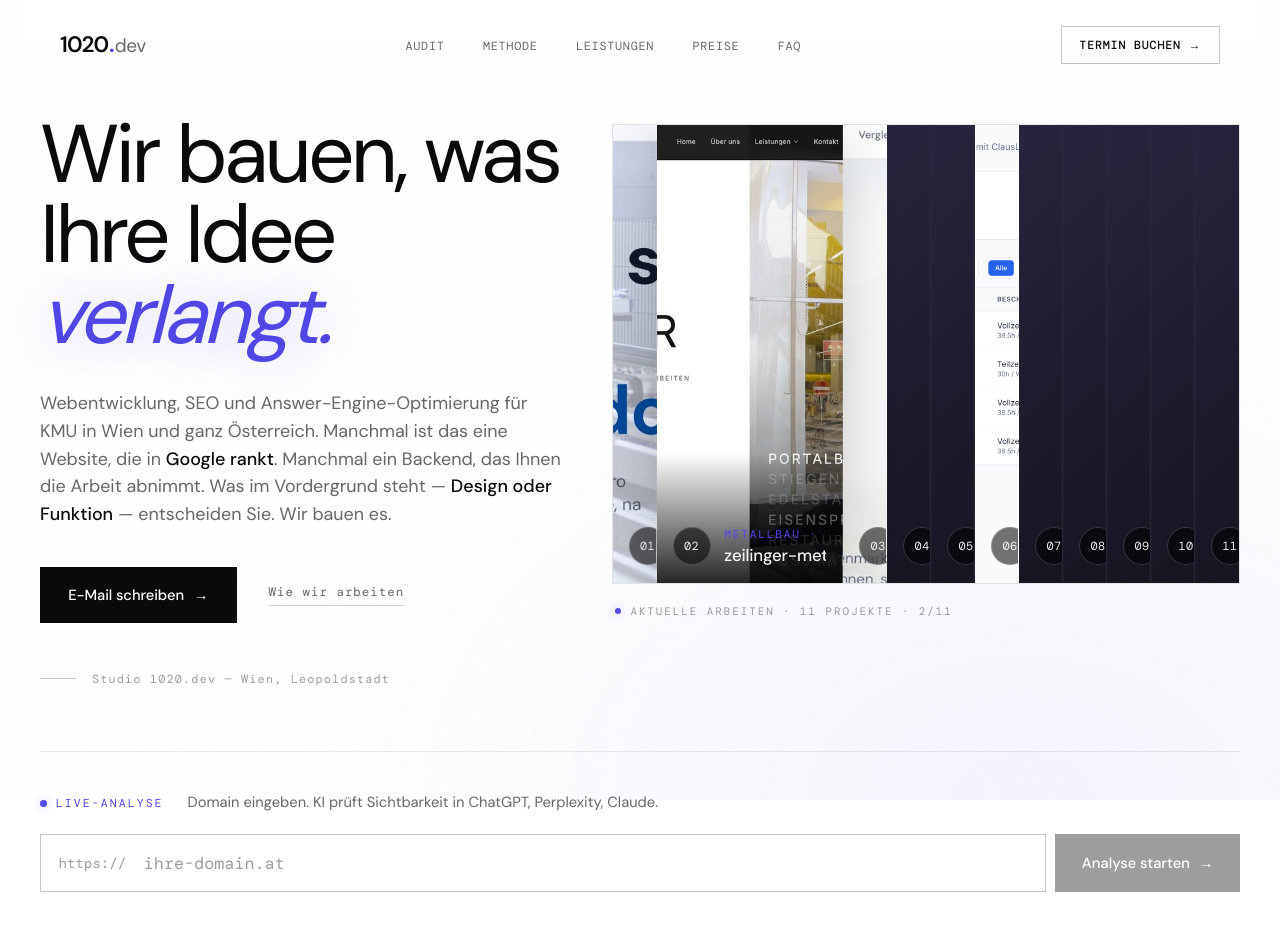
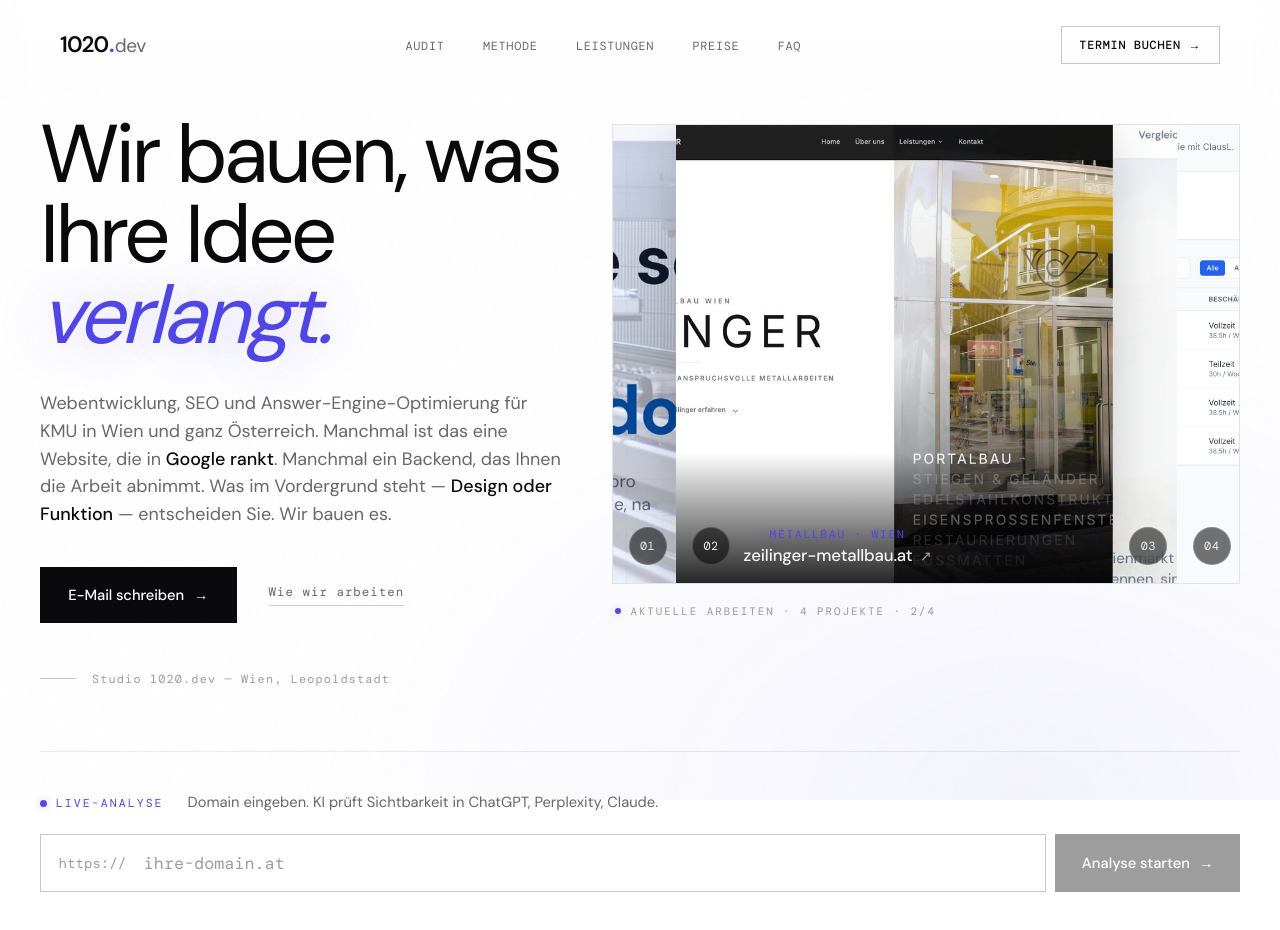
Before and after one commit to saveitup/1020dev, a Next.js app: page / in a window 1280 px wide. Shown: the top 930 px of the page. Built offline with nearby package versions, Linux system fonts and the light colour scheme.

Commit message:
feat(hero): show only refs with screenshots in selector

```diff
--- a/components/Hero.tsx
+++ b/components/Hero.tsx
@@ -3,6 +3,8 @@
 import { useEffect, useRef, useState, type CSSProperties } from 'react';
 import { REFS, SITE } from '@/lib/data';
 import { AuditWidget } from '@/components/AuditWidget';
+
+const HERO_REFS = REFS.filter((ref) => ref.images.length > 0);
 
 const ENTER_STAGGER = 110;
 const AUTO_INTERVAL = 3800;
@@ -16,7 +18,7 @@ export function Hero() {
 
   useEffect(() => {
     const timers: ReturnType<typeof setTimeout>[] = [];
-    REFS.forEach((_, i) => {
+    HERO_REFS.forEach((_, i) => {
       timers.push(setTimeout(() => setRevealed((prev) => [...prev, i]), ENTER_STAGGER * i));
     });
     return () => timers.forEach(clearTimeout);
@@ -25,7 +27,7 @@ export function Hero() {
   useEffect(() => {
     if (paused) return;
     const id = setInterval(() => {
-      setActiveIndex((prev) => (prev + 1) % REFS.length);
+      setActiveIndex((prev) => (prev + 1) % HERO_REFS.length);
     }, AUTO_INTERVAL);
     return () => clearInterval(id);
   }, [paused]);
@@ -85,7 +87,7 @@ export function Hero() {
             role="tablist"
             aria-label="Aktuelle Arbeiten"
           >
-            {REFS.map((ref, i) => {
+            {HERO_REFS.map((ref, i) => {
               const cover = ref.images[0];
               const isActive = activeIndex === i;
               const isRevealed = revealed.includes(i);
@@ -132,7 +134,7 @@ export function Hero() {
           <div className="hero-stage-label">
             <span className="dot" aria-hidden="true"></span>
             <span>
-              Aktuelle Arbeiten · {REFS.length} Projekte · {activeIndex + 1}/{REFS.length}
+              Aktuelle Arbeiten · {HERO_REFS.length} Projekte · {activeIndex + 1}/{HERO_REFS.length}
             </span>
           </div>
         </div>
```
